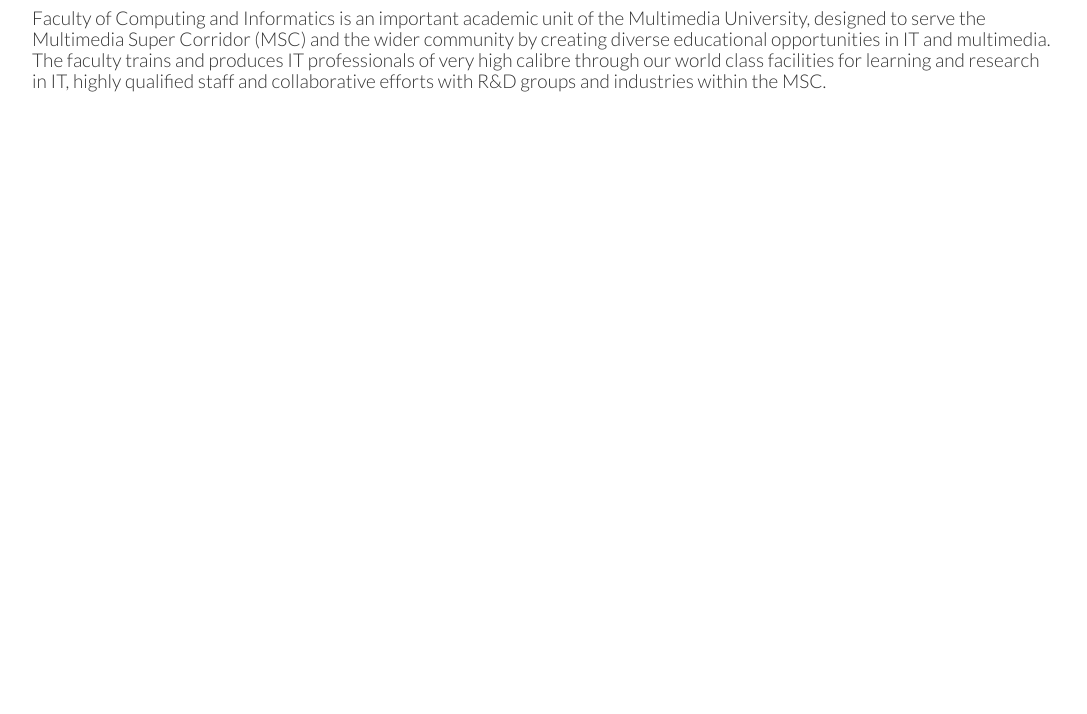
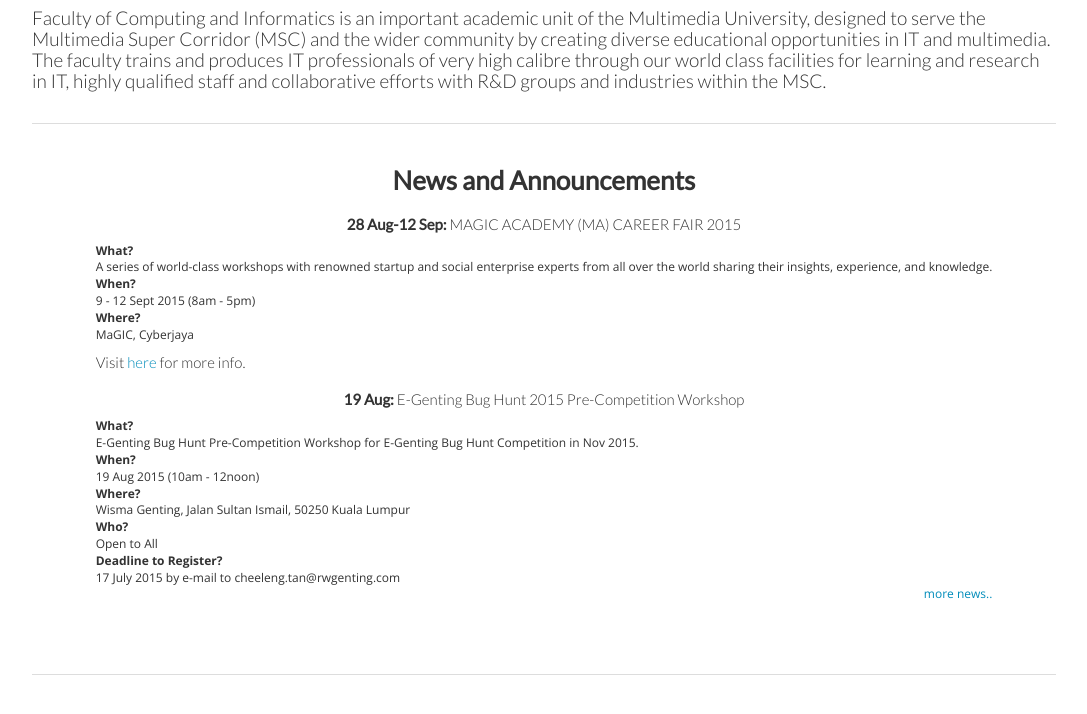
Before and after one commit to tis2151/tis2151.github.io, a plain HTML site: page index.html in a window 1280 px wide. Shown: the part 622-1336 px from the top of the page, without its empty margins (96-1183 px from the left). Before the commit the page ends 800 px from the top, so only its background shows below. Drawn offline with nearby package versions, Linux system fonts and the light colour scheme.

Commit message:
new index

```diff
--- a/index.html
+++ b/index.html
@@ -42,8 +42,8 @@
 	<table>
 		<tr>
 			<th border='1'><h4>External Links</h4></th>
-			<td rowspan="9"><img class="rcorners1" src="image/mmu4.jpg" alt="FCI Building 1"></td>
-			<td rowspan="9"><img class="rcorners2" src="http://fci.mmu.edu.my/main/images/fit_new_building2.jpg" alt="FCI Building 2"></td>
+			<td style="text-align: center;" rowspan="9"><img class="rcorners1" src="image/mmu4.jpg" alt="FCI Building 1"></td>
+			<td style="text-align: center;" rowspan="9"><img class="rcorners2" src="http://fci.mmu.edu.my/main/images/fit_new_building2.jpg" alt="FCI Building 2"></td>
 		</tr>
 
 		<tr>
@@ -79,7 +79,81 @@
 			efforts with R&D groups and industries within the MSC.</h4></th>
 		</tr>
 	</table>
+
+	<hr>
+
+	<table>
+		<tr>
+			<th style="text-align: center;"><h3><strong>News and Announcements</strong></h3></th>
+		</tr>
+		<tr>
+			<td style="text-align: center;"><h5><strong>28 Aug-12 Sep:</strong> MAGIC ACADEMY (MA) CAREER FAIR 2015</h5></td>
+		</tr>
+		<tr>
+			<th>What?</th>
+		</tr>
+		<tr>
+			<td>A series of world-class workshops with renowned startup and social enterprise experts from all over the world sharing their insights, experience, and knowledge.</td>
+		</tr>
+		<tr>
+			<th>When?</th>
+		</tr>
+		<tr>
+			<td>9 - 12 Sept 2015 (8am - 5pm)</td>
+		</tr>
+		<tr>
+			<th>Where?</th>
+		</tr>
+		<tr>
+			<td>MaGIC, Cyberjaya</td>
+		</tr>
+		<tr>
+			<td style="text-align: left;"><h5>Visit <a href="http://academy.mymagic.my/" target="_blank">here</a> for more info.</h5></td>
+		</tr>
+
+		<tr>
+			<td style="text-align: center;"><h5><strong>19 Aug:</strong> E-Genting Bug Hunt 2015 Pre-Competition Workshop</h5></td>
+		</tr>
+		<tr>
+			<th>What?</th>
+		</tr>
+		<tr>
+			<td>E-Genting Bug Hunt Pre-Competition Workshop for E-Genting Bug Hunt Competition in Nov 2015.</td>
+		</tr>
+		<tr>
+			<th>When?</th>
+		</tr>
+		<tr>
+			<td>19 Aug 2015 (10am - 12noon)</td>
+		</tr>
+		<tr>
+			<th>Where?</th>
+		</tr>
+		<tr>
+			<td>Wisma Genting, Jalan Sultan Ismail, 50250 Kuala Lumpur</td>
+		</tr>
+		<tr>
+			<th>Who?</th>
+		</tr>
+		<tr>
+			<td>Open to All</td>
+		</tr>
+		<tr>
+			<th>Deadline to Register?</th>
+		</tr>
+		<tr>
+			<td>17 July 2015 by e-mail to cheeleng.tan@rwgenting.com</td>
+		</tr>
+		<tr>
+			<td style="text-align: right;"><a href="http://fci.mmu.edu.my/news/newsmain2.php#news" target="_blank">more news..</a>
+		</tr>
+	</table>
+
+	<h3>&nbsp;</h3>
+	<hr>
+
 	</div>
+	<h1>&nbsp;</h1>
 	</center>
 	</body>
 </html>
```
